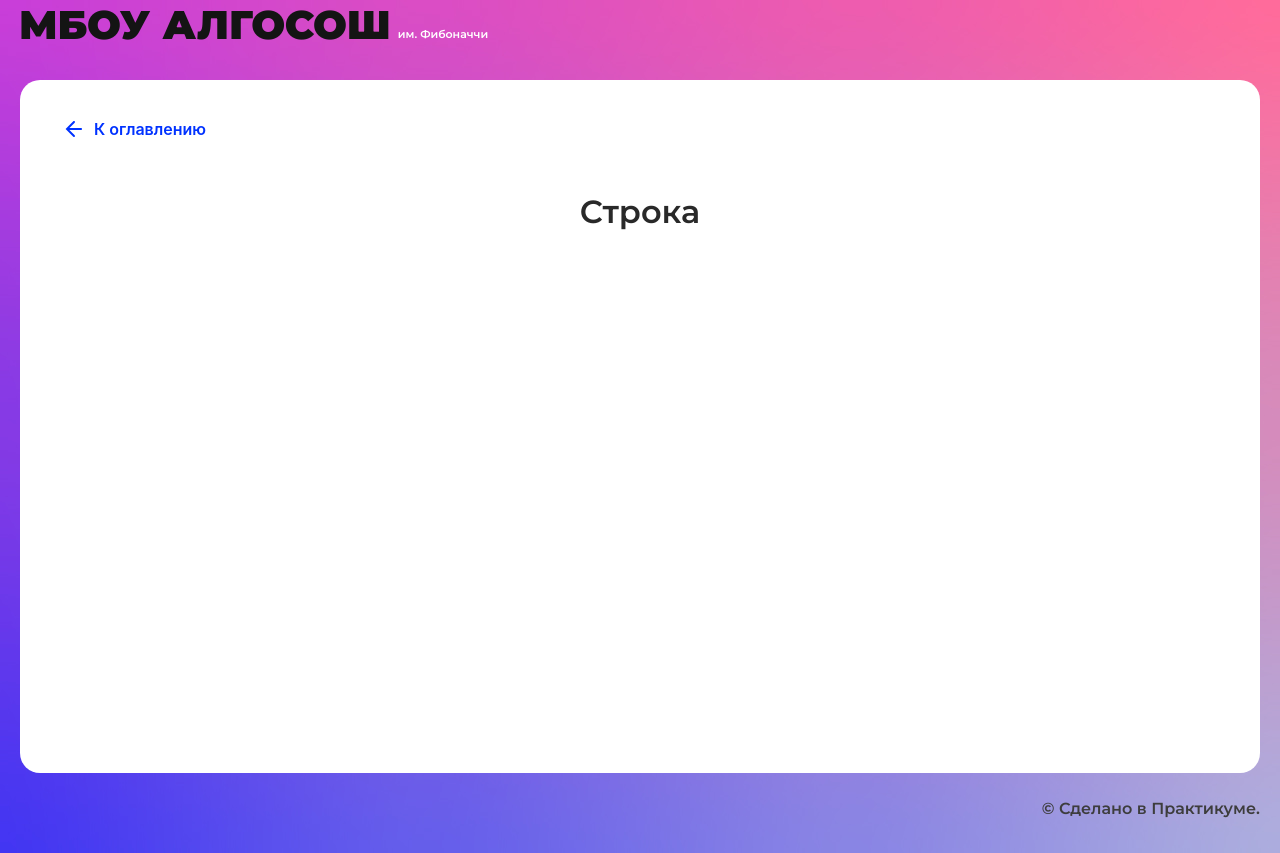
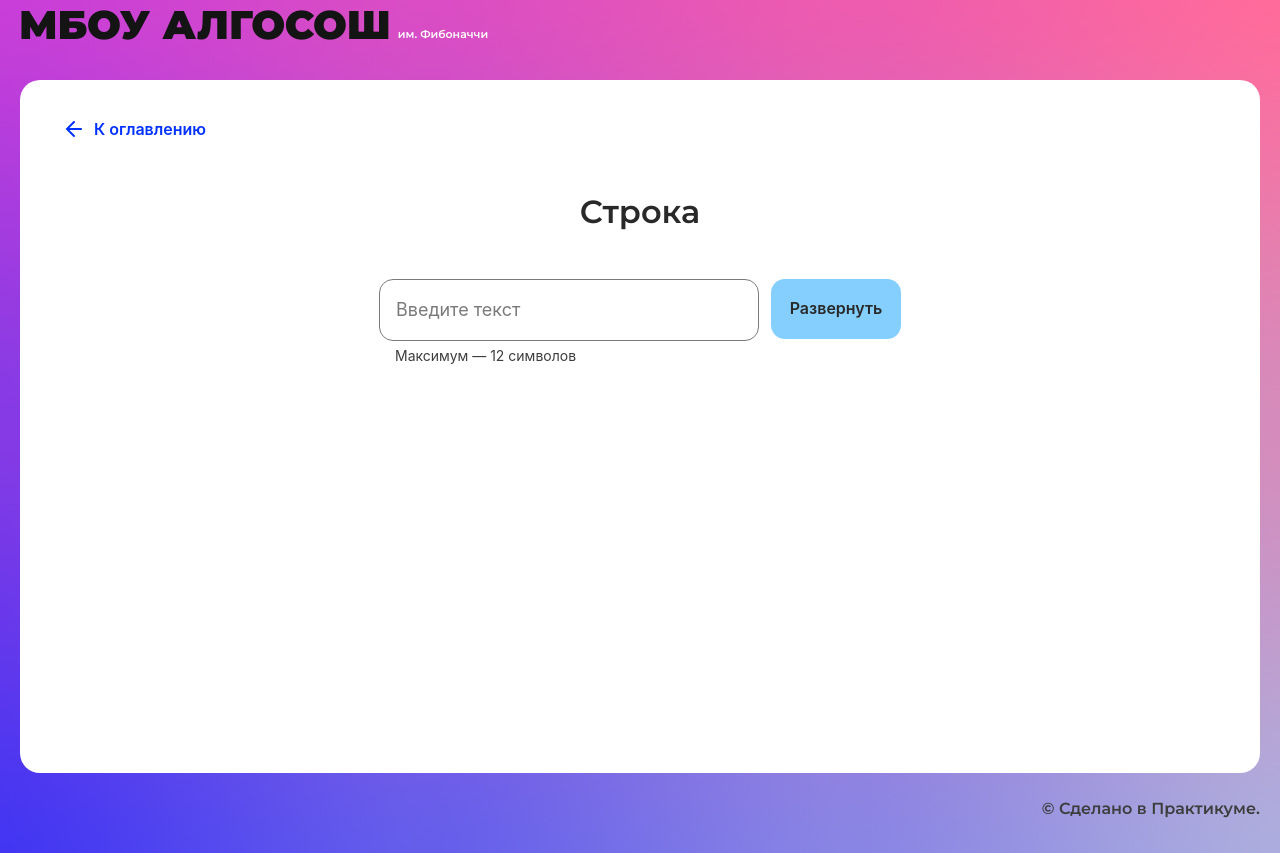
Before and after one commit to leondasferras/Fibonacci-school, a React (Create React App) app: page /recursion in a window 1280 px wide. Built offline with nearby package versions, Linux system fonts and the light colour scheme.

Commit message:
add string algorithm

```diff
--- /dev/null
+++ b/src/components/string/string.module.css
@@ -0,0 +1,11 @@
+.formContainer {
+  display: flex;
+  flex-direction: row;
+  gap: 12px;
+  width: 522px;
+}
+
+.circlesContainer {
+  display: flex;
+  flex-direction: row;
+}
--- a/src/components/string/string.tsx
+++ b/src/components/string/string.tsx
@@ -1,10 +1,66 @@
-import React from "react";
+import { ReactElement, useState, FC, useRef, ReactComponentElement } from "react";
 import { SolutionLayout } from "../ui/solution-layout/solution-layout";
+import styles from "./string.module.css";
+import { Input } from "../ui/input/input";
+import { Circle } from "../ui/circle/circle";
+import { Button } from "../ui/button/button";
+import { DELAY_IN_MS } from "../../constants/delays";
+import { timeout } from "../../utils/timeout";
+import { ElementStates } from "../../types/element-states";
+import { swap } from "../../utils/swap";
 
 export const StringComponent: React.FC = () => {
+  const [isLoading, setIsLoading] = useState(false);
+  const [string, setString] = useState<string>('');
+  const [circles, setCircles] = useState<Array<any>>([]);
+
+
+
+  const reverseCircles = async () => {
+    let circlesWithStatus:Array<any> = [];
+    string.split('').forEach((el) => {circlesWithStatus.push({el:el,state:ElementStates.Default})})
+    setCircles(circlesWithStatus)
+    await timeout(DELAY_IN_MS)
+
+    let start = 0;
+    let end = circlesWithStatus.length-1;
+
+      while (start<=end) {
+      circlesWithStatus[start].state = ElementStates.Changing;
+      circlesWithStatus[end].state = ElementStates.Changing;
+      await timeout(1500)
+      setCircles([...circlesWithStatus])
+      swap(start,end,circlesWithStatus)
+      await timeout(1500)
+      circlesWithStatus[start].state = ElementStates.Modified;
+      circlesWithStatus[end].state = ElementStates.Modified;
+      setCircles([...circlesWithStatus])
+
+      start++;
+      end--;
+    }
+  }
+
   return (
     <SolutionLayout title="Строка">
-
+      <div className={styles.formContainer}>
+        <Input
+          isLimitText={true}
+          type="text"
+          maxLength={12}
+          getInputValue={setString}
+        ></Input>
+        <Button
+          onClick={() => {
+            setIsLoading(true);
+            reverseCircles()
+          }}
+          text="Развернуть"
+        ></Button>
+      </div>
+      <div className={styles.circlesContainer}>
+        {circles.map(el => <Circle state={el.state} letter={el.el}/>) }
+      </div>
     </SolutionLayout>
   );
 };
--- a/src/components/ui/circle/circle.tsx
+++ b/src/components/ui/circle/circle.tsx
@@ -2,7 +2,7 @@ import React from "react";
 import styles from "./circle.module.css";
 import { ElementStates } from "../../../types/element-states";
 
-interface CircleProps {
+export interface CircleProps {
   state?: ElementStates;
   letter?: string;
   head?: string | React.ReactElement | null;
@@ -11,6 +11,7 @@ interface CircleProps {
   tailType?: "string" | "element";
   extraClass?: string;
   isSmall?: boolean;
+  id?: string;
 }
 
 export const Circle: React.FC<CircleProps> = ({
@@ -21,9 +22,10 @@ export const Circle: React.FC<CircleProps> = ({
   tail,
   extraClass = "",
   isSmall,
+  id
 }) => {
   return (
-    <div className={`${styles.content} ${extraClass}`}>
+    <div className={`${styles.content} ${extraClass}`} id={id}>
       <div
         className={`text text_type_input text_color_input mb-4 ${
           styles.absolute
--- a/src/components/ui/input/input.tsx
+++ b/src/components/ui/input/input.tsx
@@ -1,10 +1,11 @@
-import React from "react";
+import {ChangeEventHandler} from "react";
 import styles from "./input.module.css";
 
 interface InputProps extends React.HTMLProps<HTMLInputElement> {
   placeholder?: string;
   extraClass?: string;
   isLimitText?: boolean;
+  getInputValue: (text:string)=>void;
 }
 
 export const Input: React.FC<InputProps> = ({
@@ -14,12 +15,18 @@ export const Input: React.FC<InputProps> = ({
   maxLength,
   max,
   isLimitText = false,
+  getInputValue,
   ...rest
 }) => {
   const limitText =
     type === "text"
-      ? `Максимум — ${maxLength} символа`
+      ? `Максимум — ${maxLength} символов`
       : `Максимальное число — ${max}`;
+
+const handleInput:ChangeEventHandler<HTMLInputElement> = (e) => {
+  getInputValue(e.target.value)
+}
+
 
   return (
     <div className={`${styles.content} ${extraClass}`}>
@@ -29,11 +36,12 @@ export const Input: React.FC<InputProps> = ({
         type={type}
         maxLength={maxLength}
         max={max}
+        onChange={handleInput}
         {...rest}
       />
       {isLimitText && (
         <span
-          className={`text text_type_input-lim text_color_input mt-2 ml-8 ${styles.limit}`}
+          className={`${styles.limit}text text_type_input-lim text_color_input mt-2 ml-8 `}
         >
           {limitText}
         </span>
--- a/src/components/ui/solution-layout/solution-layout.module.css
+++ b/src/components/ui/solution-layout/solution-layout.module.css
@@ -24,6 +24,9 @@
   padding: 36px;
   height: 693px;
   box-sizing: border-box;
+  display: flex;
+  flex-direction: column;
+  align-items: center;
 }
 
 .returnButton {
@@ -43,4 +46,5 @@
 
 .link {
   text-decoration: none;
+  align-self: flex-start;
 }
--- /dev/null
+++ b/src/utils/swap.ts
@@ -0,0 +1,4 @@
+
+export const swap = (el1:number, el2:number, arr:Array<any> ):void => {
+  [arr[el1], arr[el2]] = [arr[el2], arr[el1]];
+}
--- /dev/null
+++ b/src/utils/timeout.ts
@@ -0,0 +1,3 @@
+export function timeout(ms:number) {
+  return new Promise(resolve => setTimeout(resolve, ms));
+}
```
Also changed, not shown: 2 other files (tests, documents, lock files or other folders).
